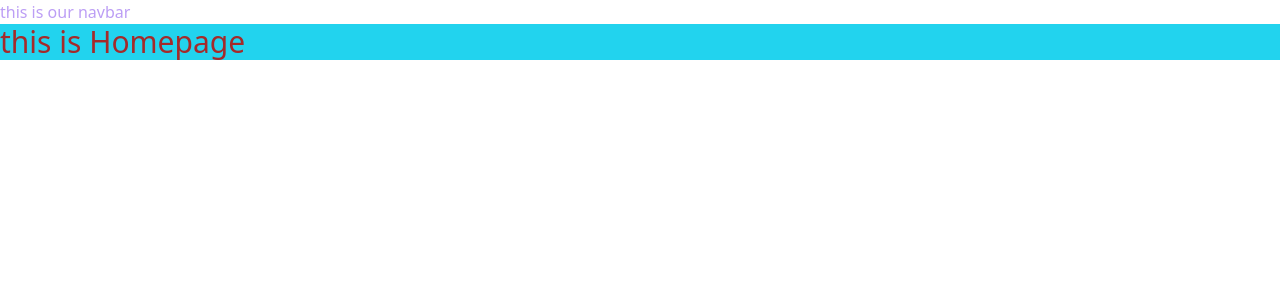
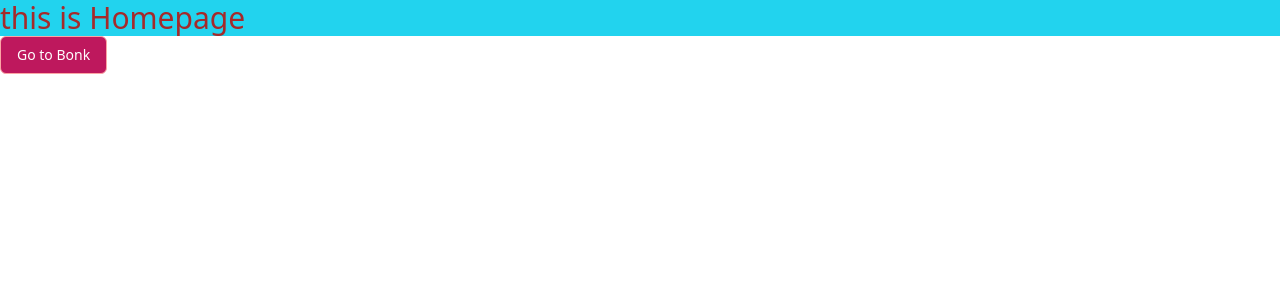
Before and after one commit to Cyberpunk2077M/django, a Django app: page / in a window 1280 px wide. Shown: the top 300 px of the page. Run offline with Django 5.2, Linux system fonts and the light colour scheme; parts of the project's set-up code (start-up, migrations or seed data) failed here and were passed over; some libraries are stand-ins or nearby versions.

Commit message:
Button added

```diff
--- a/django_proj1/bonk/urls.py
+++ b/django_proj1/bonk/urls.py
@@ -1,8 +1,7 @@
 from django.urls import path
 from . import views
 
-#localhost:8000/bonkfn1
-#localhost:8000/bonkfn1/sub_fn
 urlpatterns = [
-    path('', views.bonkfn1, name="bonk_function"),
- ]
+    path('', views.bonkfn1, name='bonk_function'),
+    path('bonk/<int:car_id>/', views.car_details, name='car_details'),
+]
--- a/django_proj1/templates/layout.html
+++ b/django_proj1/templates/layout.html
@@ -15,7 +15,7 @@
 </head>
 <body>
     <nav>
-        this is our navbar
+        {% block nav %}{% endblock %}
     </nav>
     {% block content %}{% endblock %}
 </body>
--- a/django_proj1/templates/website/index.html
+++ b/django_proj1/templates/website/index.html
@@ -6,4 +6,5 @@ Home page
 
 {% block content %}
 <h1 class="bg-cyan-400 text-3xl">this is Homepage</h1>
+<button class= 'class= inline-flex items-center justify-center w[5%] px-4 py-2 bg-pink-700 border border-red-300 text-sm font-medium rounded-md text-white bg-orange-pink-300 hover:bg-pink-500'>Go to Bonk</button>
 {% endblock %}
--- a/django_proj1/theme/static/css/dist/styles.css
+++ b/django_proj1/theme/static/css/dist/styles.css
@@ -787,6 +787,10 @@ select {
   position: static;
 }
 
+.m-2 {
+  margin: 0.5rem;
+}
+
 .mx-auto {
   margin-left: auto;
   margin-right: auto;
@@ -800,8 +804,32 @@ select {
   display: flex;
 }
 
+.inline-flex {
+  display: inline-flex;
+}
+
+.grid {
+  display: grid;
+}
+
 .h-screen {
   height: 100vh;
+}
+
+.w-\[100\%\] {
+  width: 100%;
+}
+
+.w-\[10\%\] {
+  width: 10%;
+}
+
+.w-\[auto\] {
+  width: auto;
+}
+
+.grid-cols-3 {
+  grid-template-columns: repeat(3, minmax(0, 1fr));
 }
 
 .items-center {
@@ -812,6 +840,31 @@ select {
   justify-content: center;
 }
 
+.gap-4 {
+  gap: 1rem;
+}
+
+.rounded {
+  border-radius: 0.25rem;
+}
+
+.rounded-md {
+  border-radius: 0.375rem;
+}
+
+.border {
+  border-width: 1px;
+}
+
+.border-transparent {
+  border-color: transparent;
+}
+
+.border-red-300 {
+  --tw-border-opacity: 1;
+  border-color: rgb(252 165 165 / var(--tw-border-opacity));
+}
+
 .bg-cyan-400 {
   --tw-bg-opacity: 1;
   background-color: rgb(34 211 238 / var(--tw-bg-opacity));
@@ -820,6 +873,40 @@ select {
 .bg-gray-50 {
   --tw-bg-opacity: 1;
   background-color: rgb(249 250 251 / var(--tw-bg-opacity));
+}
+
+.bg-pink-700 {
+  --tw-bg-opacity: 1;
+  background-color: rgb(190 24 93 / var(--tw-bg-opacity));
+}
+
+.bg-red-950 {
+  --tw-bg-opacity: 1;
+  background-color: rgb(69 10 10 / var(--tw-bg-opacity));
+}
+
+.bg-red-500 {
+  --tw-bg-opacity: 1;
+  background-color: rgb(239 68 68 / var(--tw-bg-opacity));
+}
+
+.p-1 {
+  padding: 0.25rem;
+}
+
+.px-4 {
+  padding-left: 1rem;
+  padding-right: 1rem;
+}
+
+.py-2 {
+  padding-top: 0.5rem;
+  padding-bottom: 0.5rem;
+}
+
+.px-10 {
+  padding-left: 2.5rem;
+  padding-right: 2.5rem;
 }
 
 .font-serif {
@@ -836,6 +923,15 @@ select {
   line-height: 1;
 }
 
+.text-sm {
+  font-size: 0.875rem;
+  line-height: 1.25rem;
+}
+
+.font-medium {
+  font-weight: 500;
+}
+
 .leading-normal {
   line-height: 1.5;
 }
@@ -843,3 +939,39 @@ select {
 .tracking-normal {
   letter-spacing: 0em;
 }
+
+.text-white {
+  --tw-text-opacity: 1;
+  color: rgb(255 255 255 / var(--tw-text-opacity));
+}
+
+.shadow-lg {
+  --tw-shadow: 0 10px 15px -3px rgb(0 0 0 / 0.1), 0 4px 6px -4px rgb(0 0 0 / 0.1);
+  --tw-shadow-colored: 0 10px 15px -3px var(--tw-shadow-color), 0 4px 6px -4px var(--tw-shadow-color);
+  box-shadow: var(--tw-ring-offset-shadow, 0 0 #0000), var(--tw-ring-shadow, 0 0 #0000), var(--tw-shadow);
+}
+
+.hover\:bg-pink-500:hover {
+  --tw-bg-opacity: 1;
+  background-color: rgb(236 72 153 / var(--tw-bg-opacity));
+}
+
+.focus\:outline-none:focus {
+  outline: 2px solid transparent;
+  outline-offset: 2px;
+}
+
+.focus\:ring-2:focus {
+  --tw-ring-offset-shadow: var(--tw-ring-inset) 0 0 0 var(--tw-ring-offset-width) var(--tw-ring-offset-color);
+  --tw-ring-shadow: var(--tw-ring-inset) 0 0 0 calc(2px + var(--tw-ring-offset-width)) var(--tw-ring-color);
+  box-shadow: var(--tw-ring-offset-shadow), var(--tw-ring-shadow), var(--tw-shadow, 0 0 #0000);
+}
+
+.focus\:ring-orange-500:focus {
+  --tw-ring-opacity: 1;
+  --tw-ring-color: rgb(249 115 22 / var(--tw-ring-opacity));
+}
+
+.focus\:ring-offset-2:focus {
+  --tw-ring-offset-width: 2px;
+}
```
Also changed, not shown: django_proj1/bonk/models.py (+11 -8 lines), django_proj1/bonk/templates/bonk/cardetail.html (added, +14 -0 lines), django_proj1/bonk/templates/bonk/index_bonk.html (+19 -5 lines), django_proj1/bonk/views.py (+7 -2 lines), django_proj1/bonk/migrations/0002_cartype_description_cartype_nationality_and_more.py (added), django_proj1/db.sqlite3, django_proj1/media/bonk/static/Forza_Horizon_5_Screenshot_2024.03.27_-_12.15.55.40.png (added), django_proj1/media/bonk/static/Forza_Horizon_5_Screenshot_2024.03.28_-_18.30.25.99.png (added), 2 other files.
